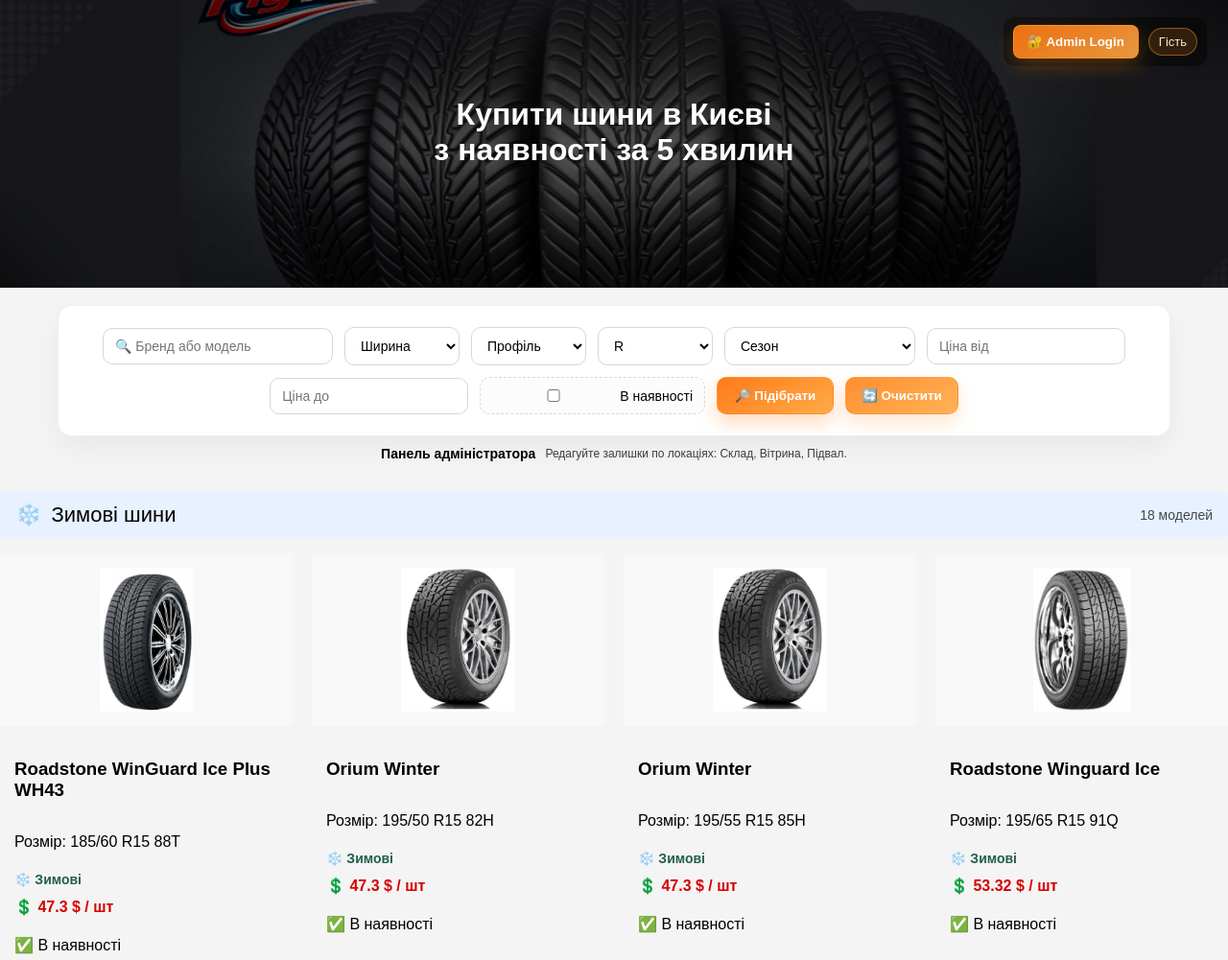
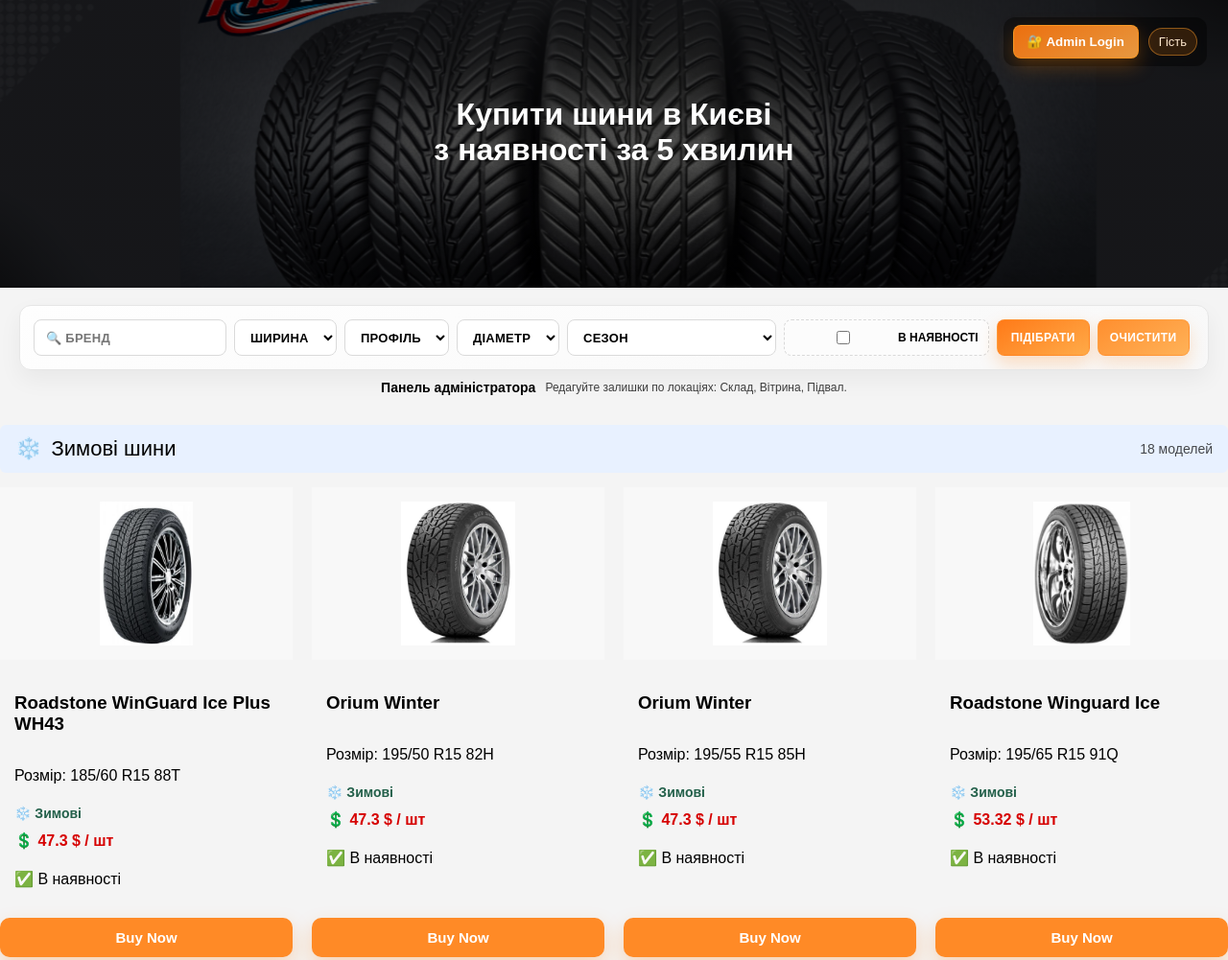
Before and after one commit to skayKatya/FlyTire, a website with bundled scripts: page frontend/index.html in a window 1280 px wide. Shown: the top 1001 px of the page at 96% size. Built offline with nearby package versions, Linux system fonts and the light colour scheme.

Commit message:
Adjust filter fields per feedback

```diff
--- a/frontend/index.html
+++ b/frontend/index.html
@@ -23,7 +23,7 @@
 <!-- FILTERS -->
 <section class="filters">
 
-  <input id="searchInput" type="text" placeholder="🔍 Бренд або модель">
+  <input id="searchInput" type="text" placeholder="🔍 Бренд">
 
   <select id="widthFilter">
     <option value="">Ширина</option>
@@ -57,7 +57,7 @@
   </select>
 
   <select id="radiusFilter">
-    <option value="">R</option>
+    <option value="">Діаметр</option>
     <option value="14">14</option>
     <option value="15">15</option>
     <option value="16">16</option>
@@ -75,21 +75,15 @@
     <option value="summer-all">☀️🌿 Літо + Всесезонні</option>
   </select>
 
-  <input id="priceFrom" type="number" placeholder="Ціна від">
-  <input id="priceTo" type="number" placeholder="Ціна до">
 
   <label class="in-stock">
     <input type="checkbox" id="inStockFilter">
     В наявності
   </label>
 
-  <button id="applyFilters" class="apply-btn">
-    🔎 Підібрати
-  </button>
+  <button id="applyFilters" class="apply-btn">Підібрати</button>
 
-  <button id="resetFilters" class="reset-btn">
-    🔄 Очистити
-  </button>
+  <button id="resetFilters" class="reset-btn">Очистити</button>
 
 </section>
 
--- a/frontend/script.js
+++ b/frontend/script.js
@@ -176,8 +176,6 @@
 ====================== */
 const widthFilter = document.getElementById("widthFilter");
 const profileFilter = document.getElementById("profileFilter");
-const priceFrom = document.getElementById("priceFrom");
-const priceTo = document.getElementById("priceTo");
 const inStockFilter = document.getElementById("inStockFilter");
 const applyBtn = document.getElementById("applyFilters");
 const resetBtn = document.getElementById("resetFilters");
@@ -189,8 +187,6 @@
   const radius = radiusFilter.value;
   const width = widthFilter.value;
   const profile = profileFilter.value;
-  const minPrice = Number(priceFrom.value);
-  const maxPrice = Number(priceTo.value);
   const inStockOnly = inStockFilter.checked;
 
   const filtered = tires.filter(tire => {
@@ -207,8 +203,6 @@
     if (width && tire.width !== Number(width)) return false;
     if (profile && tire.profile !== Number(profile)) return false;
     if (inStockOnly && total <= 0) return false;
-    if (minPrice && tire.price < minPrice) return false;
-    if (maxPrice && tire.price > maxPrice) return false;
 
     return true;
   });
@@ -221,7 +215,7 @@
 
 resetBtn.onclick = () => {
   document
-    .querySelectorAll(".filters input, .filters select")
+    .querySelectorAll('.filters input:not([type="checkbox"]), .filters select')
     .forEach(el => (el.value = ""));
   inStockFilter.checked = false;
   resultsCount.textContent = "";
--- a/frontend/style.css
+++ b/frontend/style.css
@@ -72,28 +72,33 @@
   --accent-border: rgba(255, 138, 38, .4);
   --focus-shadow: rgba(255, 141, 33, .18);
   display: flex;
-  flex-wrap: wrap;
-  gap: 12px;
-  justify-content: center;
+  flex-wrap: nowrap;
+  gap: 8px;
+  justify-content: flex-start;
   align-items: center;
-  padding: 22px;
+  padding: 14px;
   margin: 18px auto 0;
-  max-width: 1160px;
-  background: #fff;
-  border: 1px solid #efefef;
-  border-radius: 14px;
-  box-shadow: 0 12px 30px rgba(0, 0, 0, .05);
+  max-width: 1240px;
+  background: linear-gradient(160deg, #fefefe, #f8f8f8);
+  border: 1px solid #e6e6e6;
+  border-radius: 12px;
+  box-shadow: 0 10px 24px rgba(0, 0, 0, .05);
+  overflow-x: auto;
 }
 
 .filters input,
 .filters select {
-  padding: 10px 12px;
-  min-width: 120px;
-  font-size: 14px;
-  border: 1px solid #d7d7d7;
-  border-radius: 10px;
+  height: 38px;
+  padding: 8px 12px;
+  min-width: 102px;
+  font-size: 13px;
+  font-weight: 600;
+  text-transform: uppercase;
+  border: 1px solid #dadada;
+  border-radius: 8px;
   background: #fff;
   transition: border-color .2s ease, box-shadow .2s ease;
+  letter-spacing: .25px;
 }
 
 .filters input:focus,
@@ -104,18 +109,23 @@
 }
 
 #searchInput {
-  min-width: 240px;
+  min-width: 190px;
 }
 
 .apply-btn {
   background: linear-gradient(150deg, var(--accent-start), var(--accent-end));
   color: #fff;
   border: 1px solid var(--accent-border);
-  border-radius: 10px;
-  padding: 11px 18px;
+  border-radius: 8px;
+  height: 38px;
+  padding: 8px 14px;
+  font-size: 12px;
   font-weight: 700;
+  text-transform: uppercase;
+  letter-spacing: .4px;
+  white-space: nowrap;
   cursor: pointer;
-  box-shadow: 0 9px 20px rgba(255, 130, 22, .28);
+  box-shadow: 0 8px 18px rgba(255, 130, 22, .25);
   transition: transform .2s ease, filter .2s ease;
 }
 
@@ -128,11 +138,16 @@
   background: linear-gradient(150deg, #ff8f2f, #ffb258);
   color: #fff;
   border: 1px solid var(--accent-border);
-  border-radius: 10px;
-  padding: 11px 16px;
+  border-radius: 8px;
+  height: 38px;
+  padding: 8px 12px;
+  font-size: 12px;
   font-weight: 700;
+  text-transform: uppercase;
+  letter-spacing: .4px;
+  white-space: nowrap;
   cursor: pointer;
-  box-shadow: 0 9px 20px rgba(255, 130, 22, .2);
+  box-shadow: 0 8px 18px rgba(255, 130, 22, .2);
   transition: transform .2s ease, filter .2s ease;
 }
 
@@ -145,28 +160,29 @@
   display: flex;
   align-items: center;
   gap: 6px;
-  padding: 9px 12px;
-  border-radius: 10px;
+  height: 38px;
+  padding: 8px 10px;
+  border-radius: 8px;
   border: 1px dashed #d9d9d9;
   background: #fcfcfc;
-  font-size: 14px;
+  font-size: 12px;
+  font-weight: 700;
+  text-transform: uppercase;
+  white-space: nowrap;
 }
 
 .in-stock input {
+  width: 14px;
+  height: 14px;
+  margin: 0;
   accent-color: #ff8a26;
 }
 
 @media (max-width: 760px) {
   .filters {
     margin: 14px 12px 0;
-    justify-content: stretch;
-  }
-
-  .filters input,
-  .filters select,
-  .filters button,
-  .in-stock {
-    width: 100%;
+    padding: 12px;
+    justify-content: flex-start;
   }
 }
 
```
